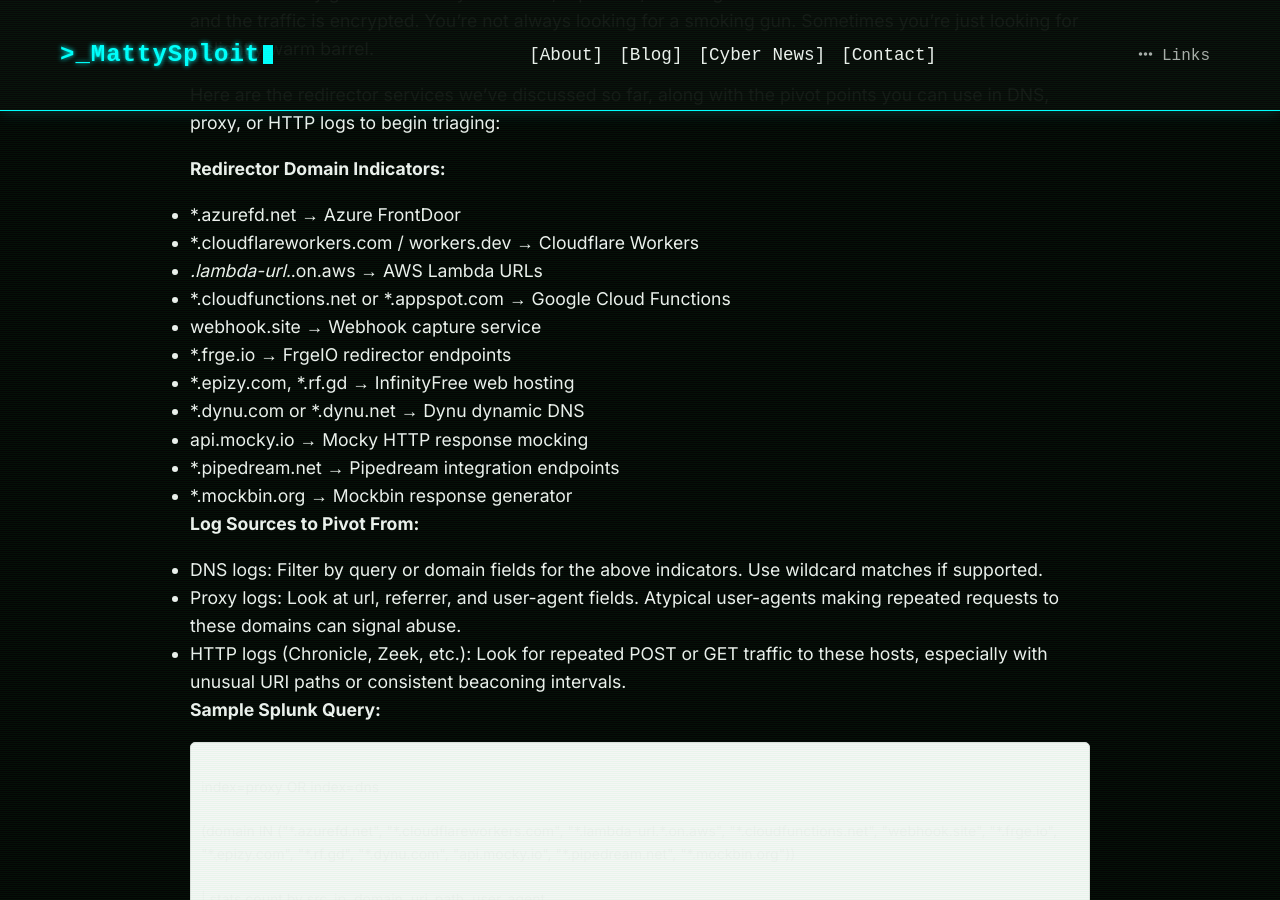
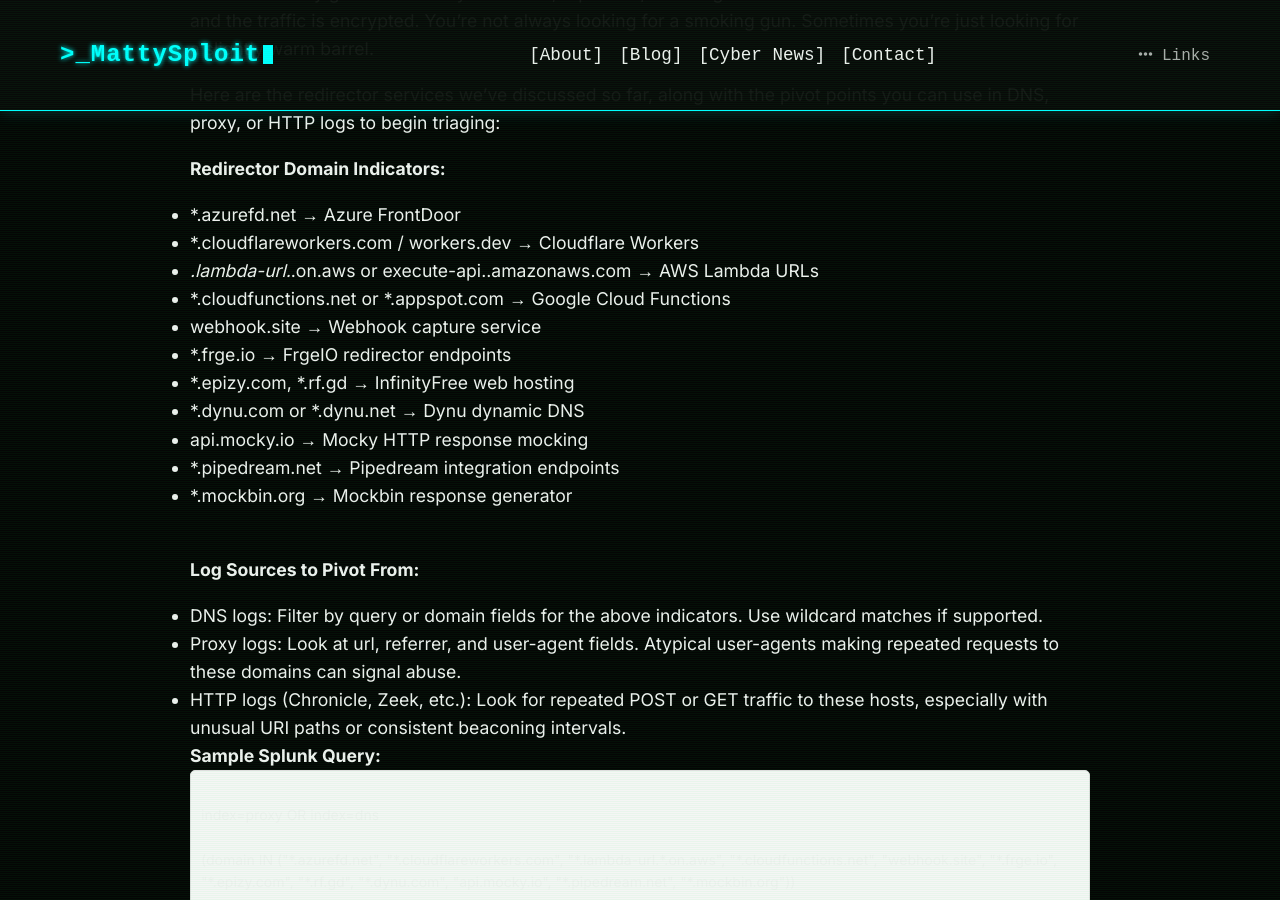
Before and after one commit to CTI-Buddy/cti-buddy.github.io, a Jekyll site: the page built from _posts/2025-01-12-c2redirectors.md, in a window 1280 px wide and 900 px high, scrolled down 10171 px. Built offline with Jekyll 4.4.1, drawn with Linux system fonts in a browser that asks for light colours.

Commit message:
Update 2025-01-12-c2redirectors.md

```diff
--- a/_posts/2025-01-12-c2redirectors.md
+++ b/_posts/2025-01-12-c2redirectors.md
@@ -214,7 +214,7 @@
 
 -   *.azurefd.net → Azure FrontDoor
 -   *.cloudflareworkers.com / workers.dev → Cloudflare Workers
--   *.lambda-url.*.on.aws → AWS Lambda URLs
+-   *.lambda-url.*.on.aws or execute-api..amazonaws.com → AWS Lambda URLs
 -   *.cloudfunctions.net or *.appspot.com → Google Cloud Functions
 -   webhook.site → Webhook capture service
 -   *.frge.io → FrgeIO redirector endpoints
@@ -223,6 +223,7 @@
 -   api.mocky.io → Mocky HTTP response mocking
 -   *.pipedream.net → Pipedream integration endpoints
 -   *.mockbin.org → Mockbin response generator
+
 <br />
 
 **Log Sources to Pivot From:**
@@ -230,7 +231,7 @@
 -   DNS logs: Filter by query or domain fields for the above indicators. Use wildcard matches if supported.
 -   Proxy logs: Look at url, referrer, and user-agent fields. Atypical user-agents making repeated requests to these domains can signal abuse.
 -   HTTP logs (Chronicle, Zeek, etc.): Look for repeated POST or GET traffic to these hosts, especially with unusual URI paths or consistent beaconing intervals.
-
+<br />
 **Sample Splunk Query:**
 
 <pre><code>
@@ -262,7 +263,7 @@
 
 }
 </code></pre>
-
+<br />
 **Detection Tips:**
 
 -   Look for **beaconing behavior**: periodic DNS or HTTP requests at regular intervals.
```
